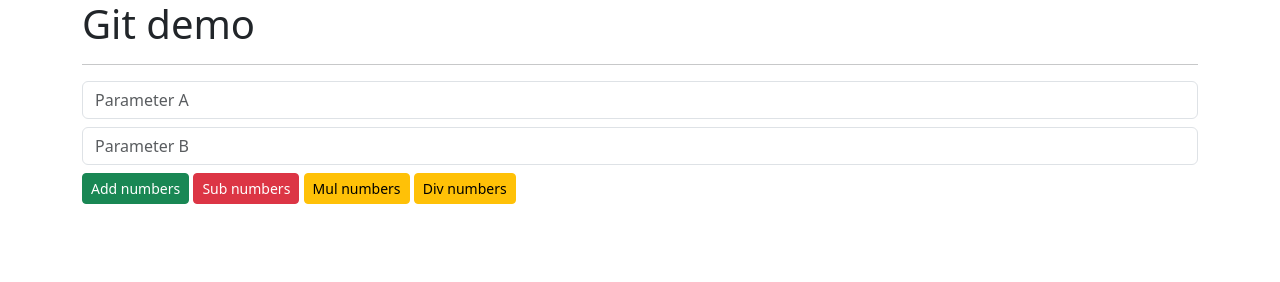
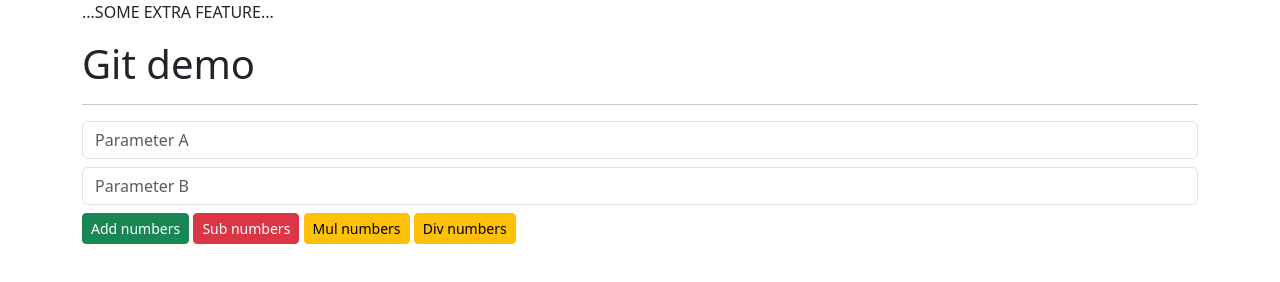
Before and after one commit to siposm/wblr-git-demo, a plain HTML site: page index.html in a window 1280 px wide. Drawn offline with nearby package versions, Linux system fonts and the light colour scheme.

Commit message:
some extra...

```diff
--- a/index.html
+++ b/index.html
@@ -14,6 +14,8 @@
 	</style>
 </head>
 <body class="container">
+
+	<p>...SOME EXTRA FEATURE...</p>
 
 	<h1>
 		Git demo
```
